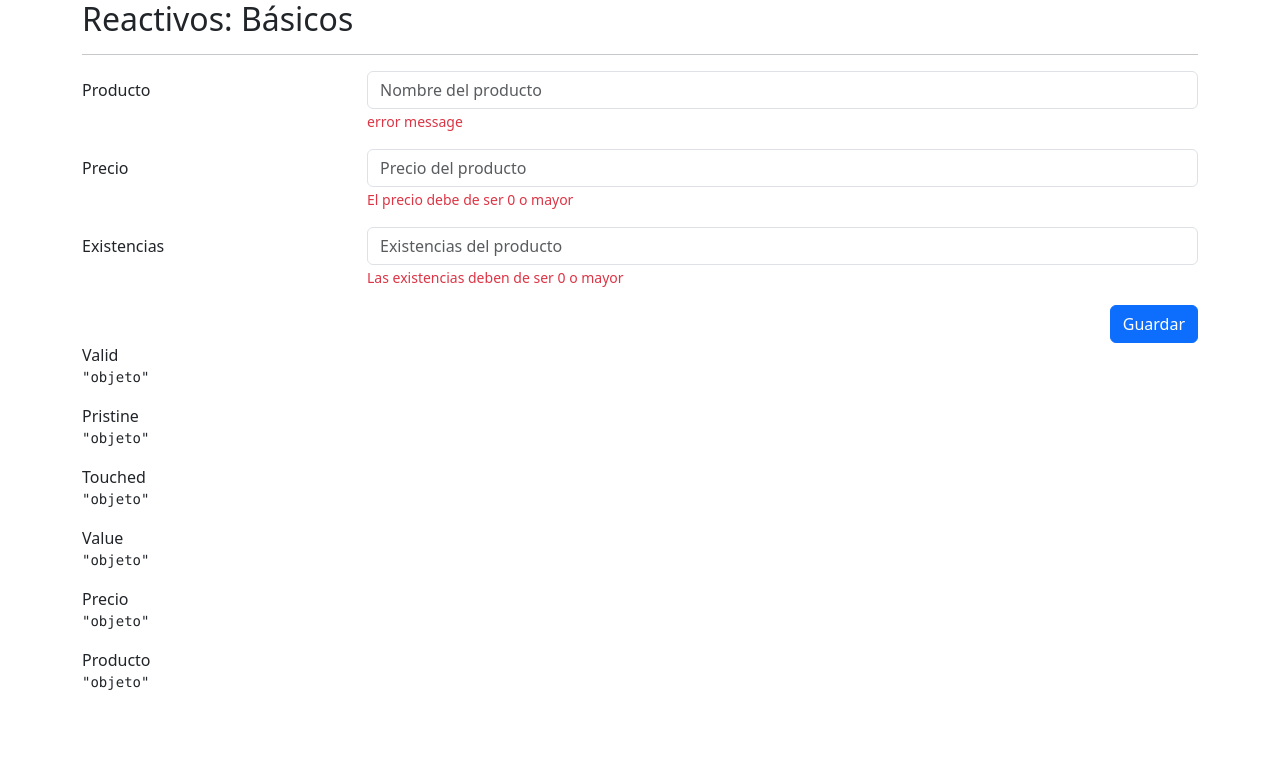
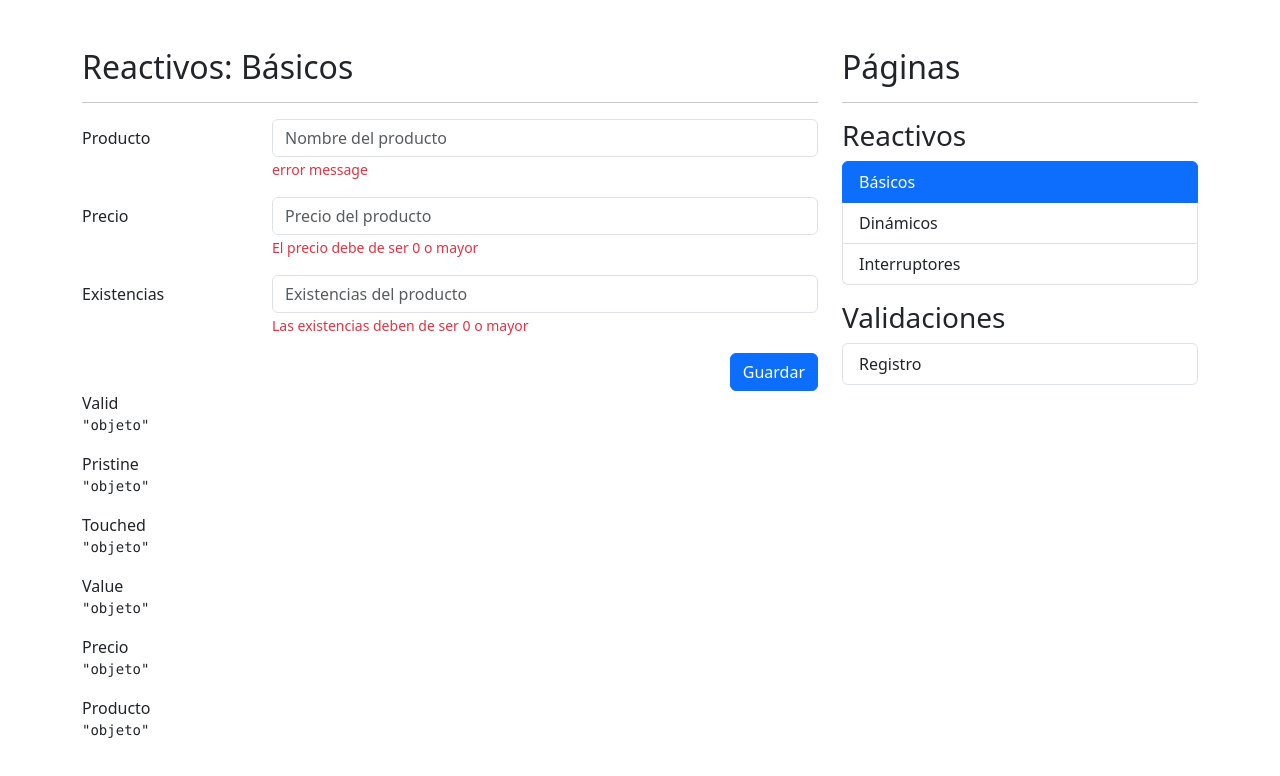
Before and after one commit to FranRDev/CursoAngularDeCeroAExpertoFernandoHerrera, an Angular app in the folder 07-formularios-app/: page /reactivos/basicos in a window 1280 px wide. Shown: the top 776 px of the page. Built offline with nearby package versions, Linux system fonts and the light colour scheme.

Commit message:
Clase 236. Barra de navegación

```diff
--- a/07-formularios-app/src/app/app.component.html
+++ b/07-formularios-app/src/app/app.component.html
@@ -1 +1,10 @@
-<router-outlet></router-outlet>
+<div class="row mt-5">
+  <div class="col">
+    <router-outlet></router-outlet>
+  </div>
+
+  <div class="col-12 col-sm-4">
+    <shared-menu-lateral></shared-menu-lateral>
+  </div>
+
+</div>
--- a/07-formularios-app/src/app/app.module.ts
+++ b/07-formularios-app/src/app/app.module.ts
@@ -3,6 +3,7 @@ import { BrowserModule } from '@angular/platform-browser';
 
 import { AppRoutingModule } from './app-routing.module';
 import { AppComponent } from './app.component';
+import { SharedModule } from './shared/shared.module';
 
 @NgModule({
   declarations: [
@@ -10,7 +11,8 @@ import { AppComponent } from './app.component';
   ],
   imports: [
     BrowserModule,
-    AppRoutingModule
+    AppRoutingModule,
+    SharedModule
   ],
   providers: [],
   bootstrap: [AppComponent]
--- /dev/null
+++ b/07-formularios-app/src/app/shared/components/menu-lateral/menu-lateral.component.html
@@ -0,0 +1,18 @@
+<h2>Páginas</h2>
+<hr>
+
+<h3 class="mt-3">Reactivos</h3>
+
+<ul class="list-group">
+  <li *ngFor="let elemento of menuReactivos" class="list-group-item" [routerLink]="[elemento.ruta]" routerLinkActive="active">
+    {{ elemento.titulo }}
+  </li>
+</ul>
+
+<h3 class="mt-3">Validaciones</h3>
+
+<ul class="list-group">
+  <li *ngFor="let elemento of menuAuth" class="list-group-item" [routerLink]="[elemento.ruta]" routerLinkActive="active">
+    {{ elemento.titulo }}
+  </li>
+</ul>
--- /dev/null
+++ b/07-formularios-app/src/app/shared/components/menu-lateral/menu-lateral.component.ts
@@ -0,0 +1,21 @@
+import { Component } from '@angular/core';
+
+interface ElementoMenu {
+  titulo: string;
+  ruta: string;
+}
+
+@Component({ selector: 'shared-menu-lateral', templateUrl: './menu-lateral.component.html' })
+export class MenuLateralComponent {
+
+  public menuReactivos: ElementoMenu[] = [
+    { titulo: 'Básicos', ruta: './reactivos/basicos'},
+    { titulo: 'Dinámicos', ruta: './reactivos/dinamicos'},
+    { titulo: 'Interruptores', ruta: './reactivos/interruptores'},
+  ];
+
+  public menuAuth: ElementoMenu[] = [
+    { titulo: 'Registro', ruta: './auth/registro'},
+  ];
+
+}
```
Also changed, not shown: 07-formularios-app/src/app/shared/shared.module.ts (+11 -4 lines).
